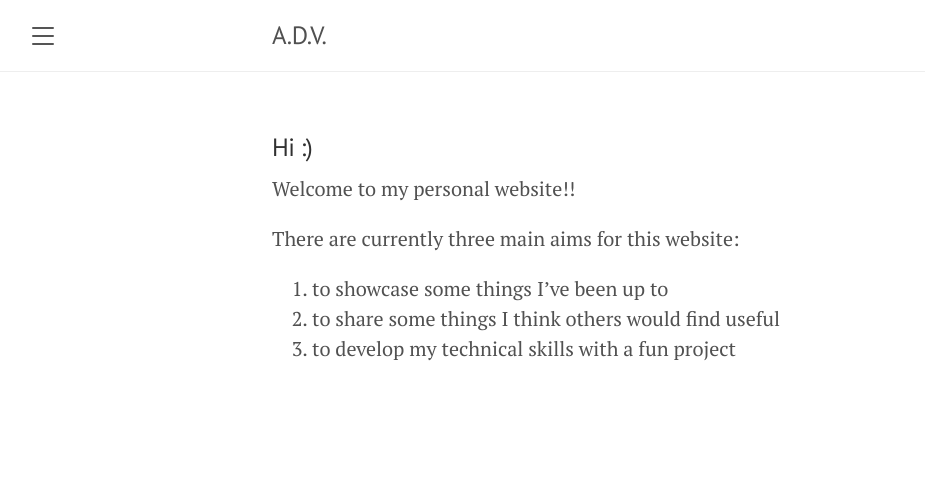
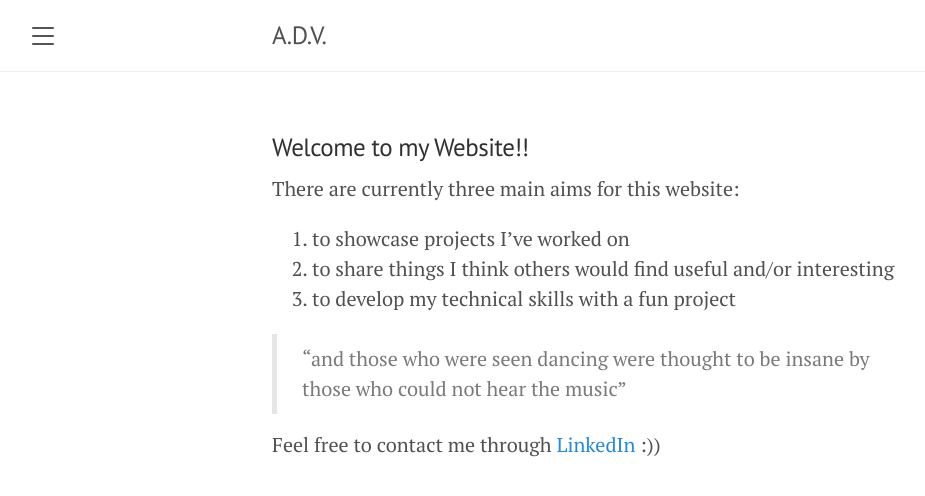
Before and after one commit to a5v/personal-website, a Jekyll site: the page built from index.markdown, in a window 1280 px wide. Shown: the top 496 px of the page, without its empty margins (8-933 px from the left). Built offline with Jekyll 4.4.1, drawn with Linux system fonts in a browser that asks for light colours; our own code applies the rules of GitHub Pages for plain Markdown files.

Commit message:
improve homepage

```diff
--- a/index.markdown
+++ b/index.markdown
@@ -5,11 +5,13 @@
 layout: default
 ---
 
-### Hi :)
-
-Welcome to my personal website!!
+### Welcome to my Website!!
 
 There are currently three main aims for this website:
-1. to showcase some things I've been up to
-2. to share some things I think others would find useful
+1. to showcase projects I've worked on
+2. to share things I think others would find useful and/or interesting
 3. to develop my technical skills with a fun project
+
+> “and those who were seen dancing were thought to be insane by those who could not hear the music”
+
+Feel free to contact me through [LinkedIn](https://www.linkedin.com/in/aaron-vitarana/) :))
```
